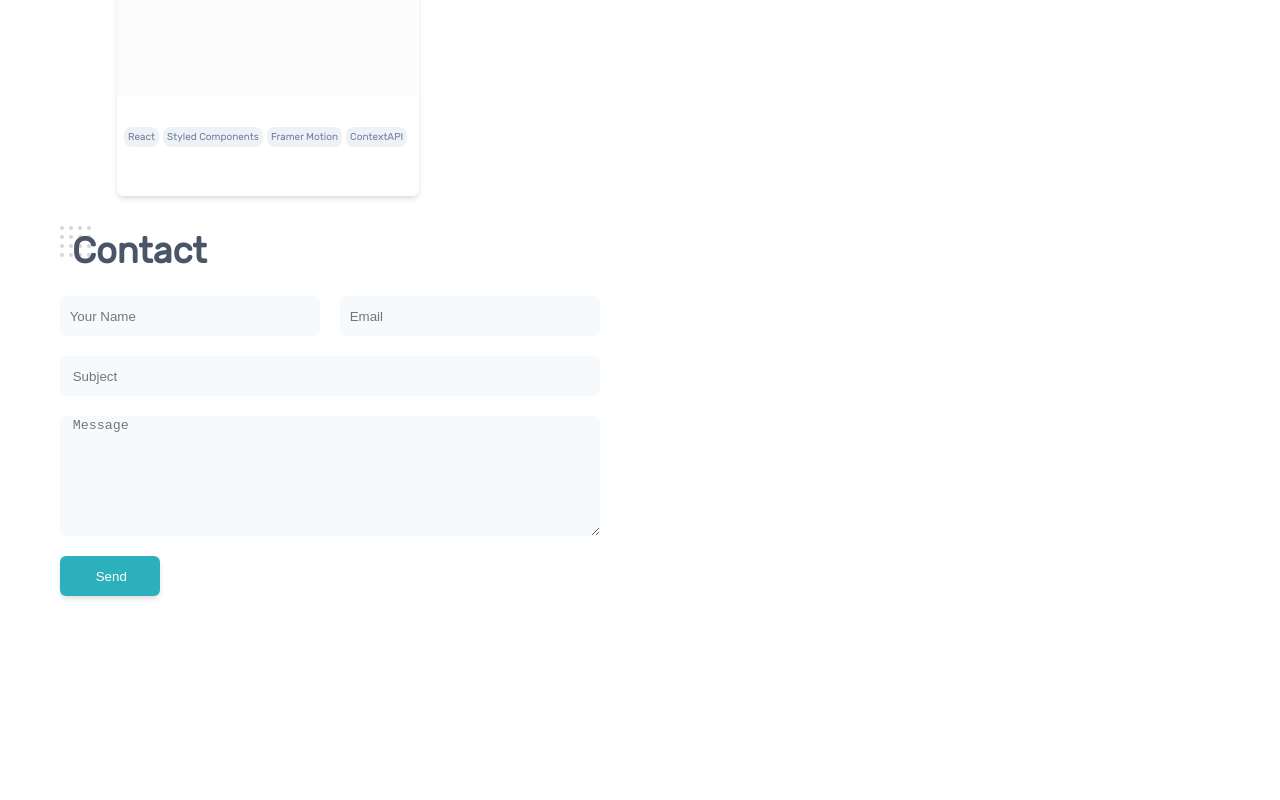
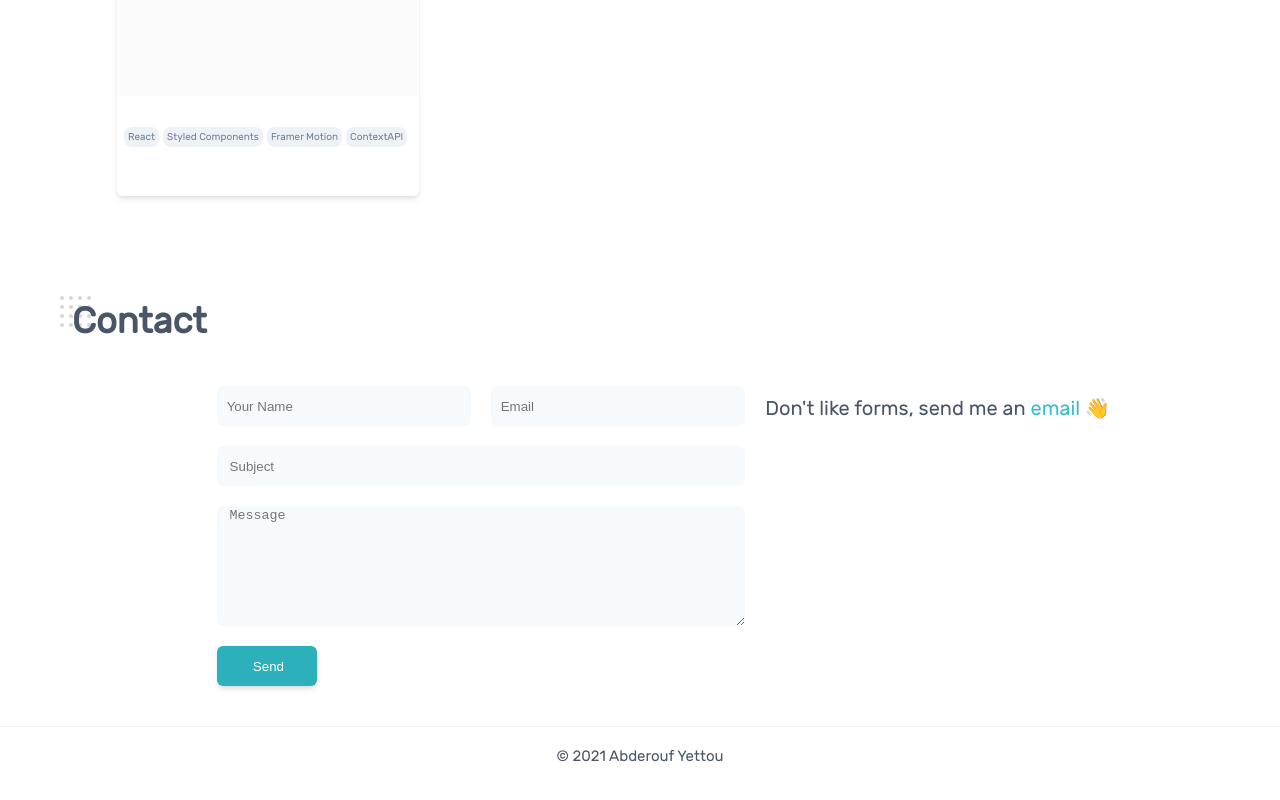
Before and after one commit to Abderyett/Portfolio, a React (Create React App) app: page / in a window 1280 px wide. Shown: the part 2595-3395 px from the top of the page. Built offline with nearby package versions, Linux system fonts and the light colour scheme.

Commit message:
add footer

```diff
--- a/src/App.js
+++ b/src/App.js
@@ -10,6 +10,7 @@ import About from './components/About/About';
 import Skills from './components/Skills/Skills';
 import Projects from './components/Projects/Projects';
 import Contact from './components/Contact/Contact';
+import Footer from './components/Footer/Footer';
 
 const App = () => {
   const { dark } = useGlobalContext();
@@ -25,6 +26,7 @@ const App = () => {
         <Projects />
         <Contact />
         <GlobalStyle />
+        <Footer />
       </AppWrapper>
     </ThemeProvider>
   );
--- a/src/components/Contact/Contact.js
+++ b/src/components/Contact/Contact.js
@@ -2,6 +2,7 @@ import React from 'react';
 import styled from 'styled-components';
 import Form from './Form';
 import Header from '../Header';
+import { color } from '../../utilities';
 
 function Contact() {
   return (
@@ -10,20 +11,42 @@ function Contact() {
       <FormWrapper>
         <Form />
       </FormWrapper>
+      <Email>
+        Don't like forms, send me an <a href="mailto:abderaouf.yettou@gmail.com">email</a> 👋
+      </Email>
     </Wrapper>
   );
 }
 const Wrapper = styled.section`
   padding-left: 6rem;
-  height: 100vh;
-  margin-top: 3rem;
+
+  margin-top: 10rem;
   width: 95%;
   max-width: 1234px;
-
+  display: grid;
+  grid-auto-flow: column;
+  align-content: stretch;
+  grid-gap: 2rem;
   @media (max-width: 768px) {
     padding-left: 3.5rem;
+    grid-auto-flow: row;
+    grid-template-rows: 10rem 2fr 1fr;
   }
 `;
-const FormWrapper = styled.section``;
+const FormWrapper = styled.section`
+  margin-top: 7rem;
+  @media (max-width: 768px) {
+    margin-top: 1rem;
+  }
+`;
+const Email = styled.div`
+  margin-top: 10rem;
+  font-size: 2rem;
+  color: ${(props) => props.theme.headingText};
+
+  a {
+    color: ${color.cyan_400};
+  }
+`;
 
 export default Contact;
--- a/src/components/Contact/Form.js
+++ b/src/components/Contact/Form.js
@@ -46,7 +46,7 @@ const FormStyled = css`
   color: ${color.grey_700};
 
   &:focus {
-    outline: 1px solid ${color.blue_400};
+    outline: 1px solid ${(props) => props.theme.outlineColor};
     /* box-shadow: 0 0 1pt 1pt ${color.red_400}; */
   }
 `;
--- /dev/null
+++ b/src/components/Footer/Footer.js
@@ -0,0 +1,19 @@
+import React from 'react';
+import styled from 'styled-components';
+
+function Footer() {
+  return <StyledFooter>&copy; 2021 Abderouf Yettou</StyledFooter>;
+}
+
+export default Footer;
+
+const StyledFooter = styled.footer`
+  height: 6rem;
+  display: grid;
+  place-items: center;
+  width: 100vw;
+  font-size: 1.5rem;
+  color: ${(props) => props.theme.headingText};
+  border-top: 1px solid ${(props) => props.theme.borderNav};
+  margin-top: 4rem;
+`;
--- a/src/components/theme.js
+++ b/src/components/theme.js
@@ -9,6 +9,7 @@ export const lightTheme = {
   paragraphHero: `${color.cyan_500}`,
   cardColor: `${color.white}`,
   cardHover: `${color.grey_500}`,
+  outlineColor: `${color.blue_400}`,
 };
 
 export const darkTheme = {
@@ -20,4 +21,5 @@ export const darkTheme = {
   paragraphHero: `${color.cyan_200}`,
   cardColor: `${color.grey_700}`,
   cardHover: `${color.white}`,
+  outlineColor: `${color.cyan_500}`,
 };
```
Also changed, not shown: 1 other file (tests, documents, lock files or other folders).
